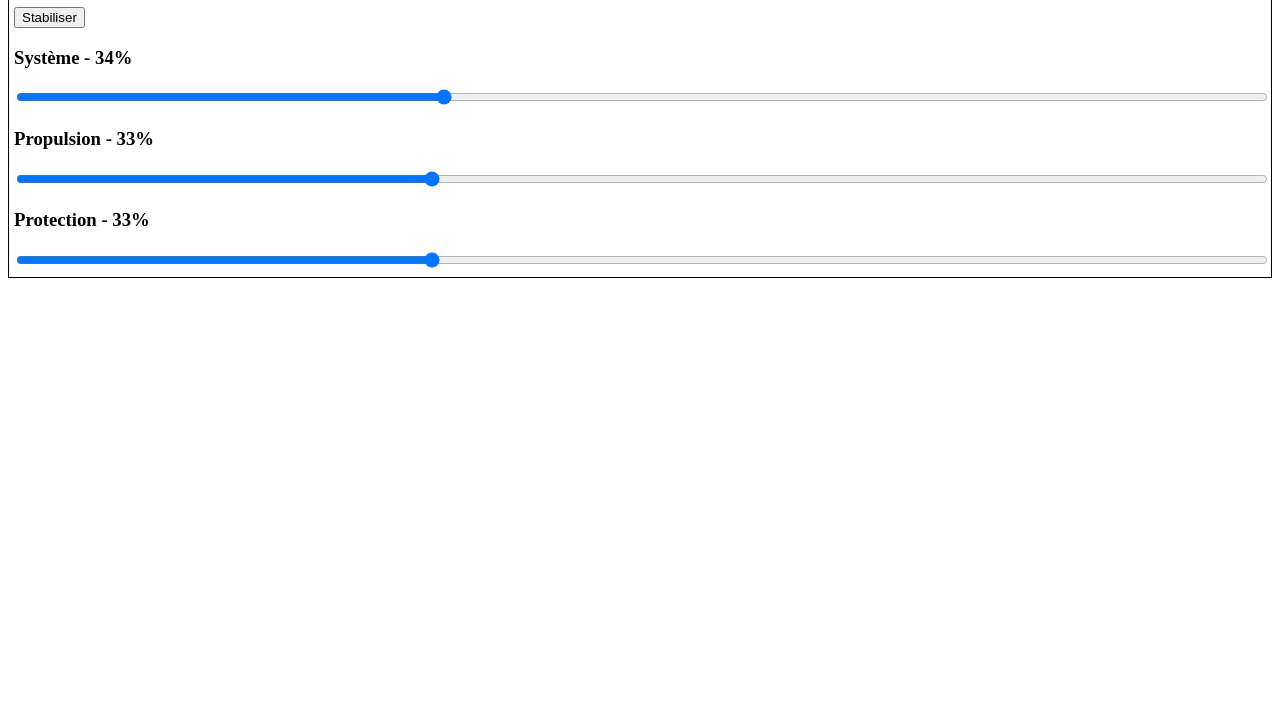
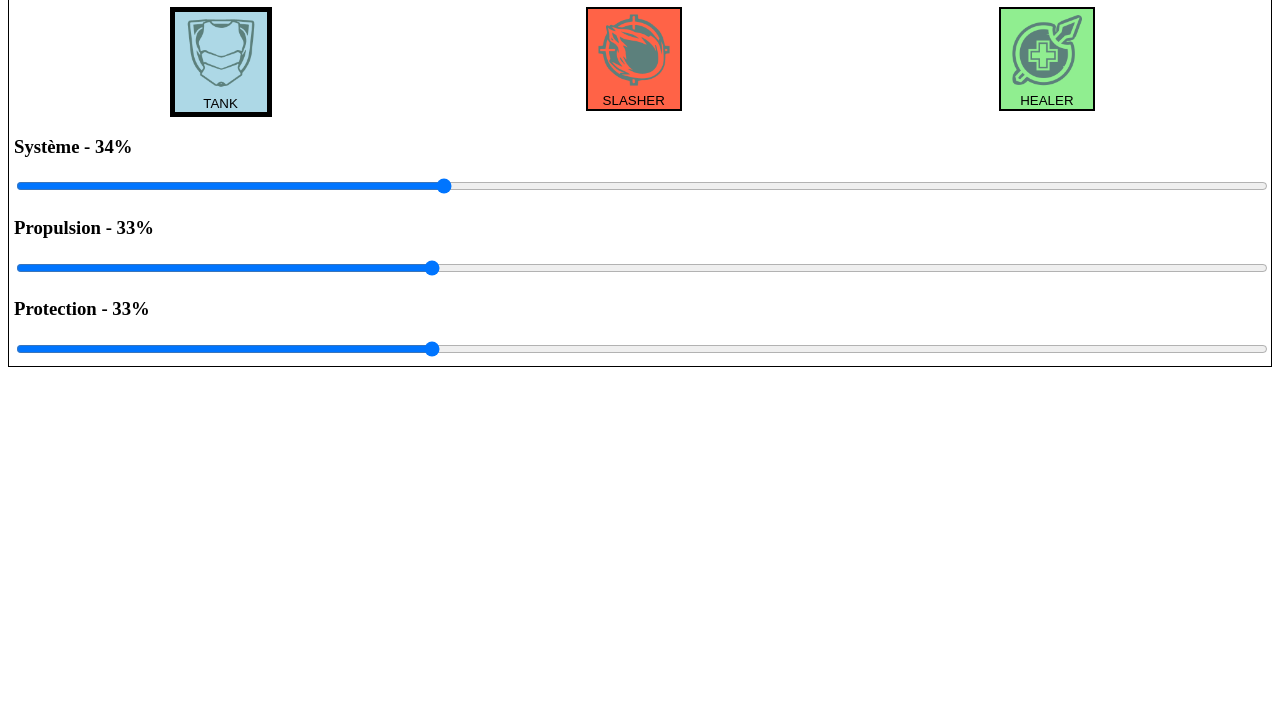
Before and after one commit to FlorentGimaret/Mars_Project, a plain HTML site: page Engineer (Paul)/index.html in a window 1280 px wide. Shown: the part 87-800 px from the top of the page. Drawn offline with Linux system fonts and the light colour scheme.

Commit message:
commit engineer 4

```diff
--- a/Engineer (Paul)/index.html
+++ b/Engineer (Paul)/index.html
@@ -3,15 +3,67 @@
 	<head>
 		<title>Mars Project</title>
 		<style type="text/css" media="screen">
+
 			input[type="range"]{
 				width: 100%;
+			}
+
+			div.modeCol {
+				float:left;
+				width:33%;
+				text-align: center;
+			}
+
+			img.tankImg, img.slasherImg, img.healerImg {
+				max-height: 5rem;
+				height:100%;
+			}
+
+			button.modeBtn {
+				border: 2px solid black;
+			}
+
+			button.modeBtn.pressed {
+				border: 5px solid black;
+			}
+
+			button#tankBtn {
+				background-color: lightblue;
+			}
+
+			button#slasherBtn {
+				background-color: tomato;
+			}
+
+			button#healerBtn {
+				background-color: lightgreen;
 			}
 		</style>
 	</head>
 	<body>
 		<div id="Energy" style="border :1px solid black; padding: 5px 5px 5px 5px;">
-			<h1>Energie du vaisseau</h1>
-			<button type="button" id="stabilizePower">Stabiliser</button>
+			<h1>Energie du vaisseau <button type="button" id="stabilizePower">Stabiliser</button></h1>
+			<div style="width: 100%;overflow:auto;">
+				<div class="modeCol">
+					<button id="tankBtn" type="button" class="modeBtn pressed">
+						<img src="Resources/images/tank.png" class="tankImg">
+						<div>TANK</div>
+					</button>
+				</div>
+				<div class="modeCol">
+					<button id="slasherBtn" type="button" class="modeBtn">
+						<img src="Resources/images/slasher.png" class="slasherImg">
+						<div>SLASHER</div>
+					</button>
+				</div>
+				<div class="modeCol">
+					<button  id="healerBtn" type="button" class="modeBtn">
+						<img src="Resources/images/healer.png" class="healerImg">
+						<div>HEALER</div>
+					</button>
+				</div>
+			</div>
+
 			<div>
 				<h3>Système - <span id="systemPowerInfo">34%</span></h3>
 				<input type="range" id="systemPower" data-component="min="0" max="100" value="34"/>
--- a/Engineer (Paul)/mars_project_engineer.js
+++ b/Engineer (Paul)/mars_project_engineer.js
@@ -1,10 +1,17 @@
 document.addEventListener("DOMContentLoaded", function() {
+
+	var _mouseDown = 0;
+	document.body.on_mouseDown = function() { _mouseDown = 1; }
+	document.body.onmouseup = function() { _mouseDown = 0; }
+
+	var _userMode = document.querySelector('.modeBtn.pressed').getAttribute('id').replace('Btn', '');
+	console.log("_userMode", _userMode);
 
 	const TEAM_NB = 2;
 	const USERNAME = 'PaulZer';
 	const USERJOB = 'Engineer';
 
-	const ws = new WebSocket(`ws://92.222.88.16:9090?team=`+TEAM_NB+'&username='+USERNAME+'&job='+USERJOB);
+	const ws = new WebSocket('ws://92.222.88.16:9090?team='+TEAM_NB+'&username='+USERNAME+'&job='+USERJOB);
 
 	ws.onopen = function(e){
 		console.log(e);
@@ -16,7 +23,6 @@ document.addEventListener("DOMContentLoaded", function() {
 	}
 
 	var send = function(id, value){
-
 		var component = id.replace('Power', '');
 		//console.log('COMMAND => spaceship:'+component+':power');
 		//console.log('COMMAND DATA : power =>', value);
@@ -25,6 +31,7 @@ document.addEventListener("DOMContentLoaded", function() {
 	}
 
 	var changeListener = function(input){
+		if(!_mouseDown) return;
 	  	send(this.id, this.value);
 	  	console.log(document.querySelector('#'+this.id+'Info'));
 	  	document.querySelector('#'+this.id+'Info').innerHTML = this.value+'%';
@@ -35,22 +42,30 @@ document.addEventListener("DOMContentLoaded", function() {
 	  	var sum = inputValues.reduce((a, v) => a + v);
 	  	console.log(sum);
 	  	if(sum !== 100){
-	  		console.log('g');
+	  		// TODO SWITCH MODE
 	  	} else return;
 	};
 
+	var changeModeListener = function(button){
+		document.getElementsByClassName('modeBtn').forEach(function(el){
+			el.classList.remove('pressed');
+		});
 
+		button.classList.add('pressed');
+
+		_userMode = button.getAttribute('id').replace('Btn', '');
+		console.log("_userMode", _userMode);
+	};
 
   	var healthInput = document.querySelector('#systemPower');
   	var shieldInput = document.querySelector('#shieldPower');
   	var thusterInput = document.querySelector('#thrusterPower');
 
-  	var stabilizePowerBtn = document.querySelector('#stabilizePower');
-
   	[healthInput, shieldInput, thusterInput].forEach(function(el){
   		el.addEventListener('mousemove', changeListener);
   	});
 
+  	var stabilizePowerBtn = document.querySelector('#stabilizePower');
   	stabilizePowerBtn.addEventListener('click', function(e){
   		[healthInput, shieldInput, thusterInput].forEach(function(el){
   			if(el === healthInput) var val = 34;
@@ -59,4 +74,12 @@ document.addEventListener("DOMContentLoaded", function() {
   			el.dispatchEvent(new Event('change'));
   		});
   	});
+
+  	var tankBtn = document.querySelector('#tankBtn');
+  	var slasherBtn = document.querySelector('#slasherBtn');
+  	var healerBtn = document.querySelector('#healerBtn');
+
+  	[tankBtn, slasherBtn, healerBtn].forEach(function(el){
+  		el.addEventListener('click', changeModeListener);
+  	});
 });
```
Also changed, not shown: Engineer (Paul)/Resources/images/healer.png (added), Engineer (Paul)/Resources/images/slasher.png (added), Engineer (Paul)/Resources/images/tank.png (added).
